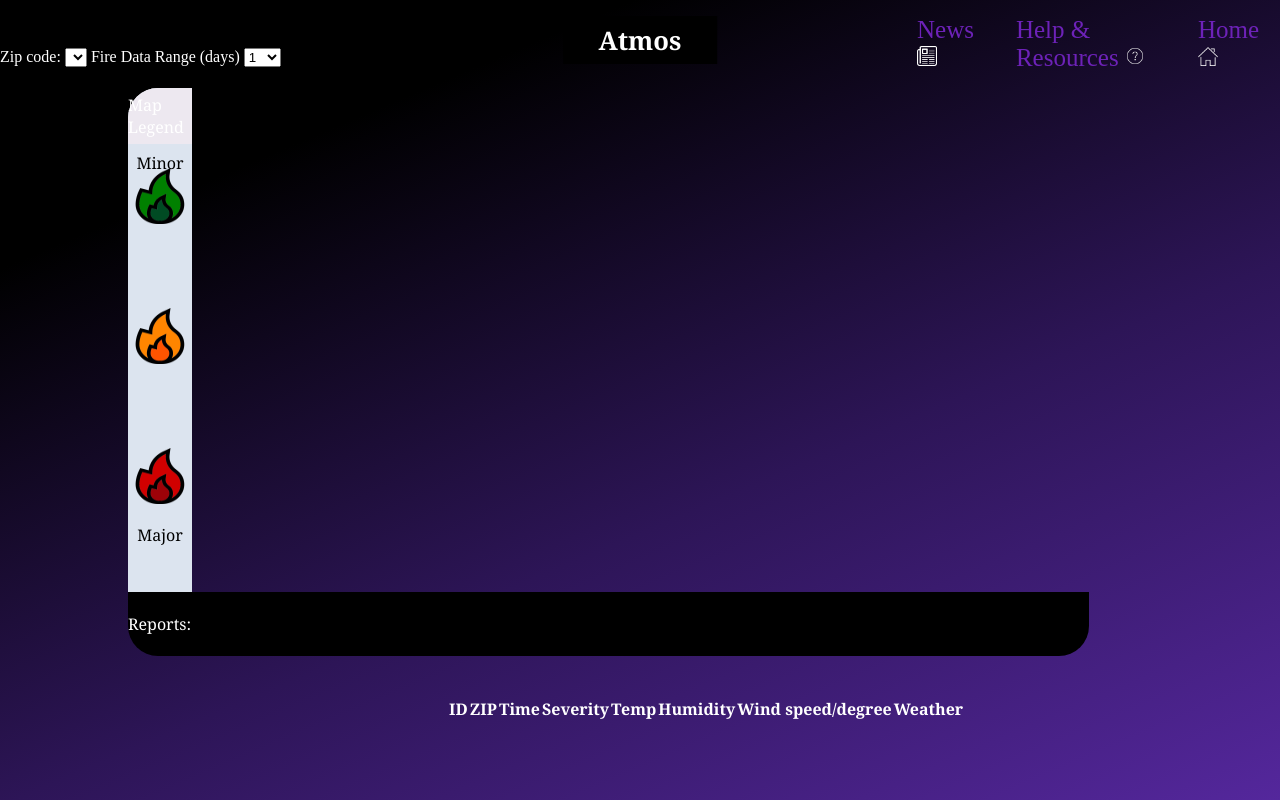
After one commit to mateoFrancis/AtmosApp, a PHP site: page /ATMOS/Home.php in a window 1280 px wide. The commit adds this page. Run offline with PHP 8.4, Linux system fonts and the light colour scheme; data that the repository does not hold is empty; some libraries are stand-ins or nearby versions.

Commit message:
Add files via upload

```diff
--- /dev/null
+++ b/ATMOS/Home.php
@@ -0,0 +1,100 @@
+<!DOCTYPE html>
+<html>
+    <head>
+        <link rel="stylesheet" href="./style.css">
+        <script src = "script.js"></script>
+        <link rel ="icon" type="image/x-icon" href="./images/favicon02.jpg">
+
+        <title id="font">ATMOS</title>
+        <!-- Initializes google maps javascript API -->
+        <script src="https://maps.googleapis.com/maps/api/js?key=AIzaSyARVBJUMdn8K-mZWJrbbVHgtMEnd30kitg&libraries=marker"></script>
+    </head>
+
+    <body onload="initMap();">
+
+        <div id = 'logo'>
+            <p>Atmos</p>
+        </div>
+        <br><br><br><br><br><br>
+
+        <!-- <div id = 'animation'>  </div> -->
+
+        <div id = 'sidebar' >
+
+                <br>
+            <a href ="https://www.google.com/">News <img src="images/news.png" style="width:20px; height:20px;" alt="icon"> </a>
+
+            <a href ="https://www.google.com/">Help & Resources <img src="images/help.png" style="width:20px; height:20px;" alt="icon"></a>
+
+            <!-- <a href ="https://www.google.com/">Log-In <img src="images/log in.png" style="width:20px; height:20px;" alt="icon"></a> -->
+
+            <a href ="https://www.google.com/">Home <img src="images/home.png" style="width:20px; height:20px;" alt="icon"></a>
+            </div>
+
+
+
+        <div id="content">
+
+        <div id = "map"></div>
+
+        <div id = "legend">
+            <div id = "legendTop">Map Legend
+                <p  id= "legendTextTop">Minor</p>
+            </div>
+            <center>
+            <img src="images/green.png" style="width:5vw;height:7vh;margin-top:10vh;">
+            <!--<img src="images/blue.png" style="width:3vw;height:5vh;margin-top: 5vh"> -->
+           <!-- <img src="images/yellow.png" style="width:5vw;height:7vh;margin-top: 10vh"> -->
+            <img src="images/orange.png" style="width:5vw;height:7vh;margin-top: 10vh">
+            <img src="images/red.png" style="width:5vw;height:7vh;margin-top: 10vh">
+            <p style ="font-family: Georgia, 'Times New Roman', Times, serif;" >Major</p>
+            </center>
+        </div>
+
+        <div id = "live"> Reports: </div>
+
+
+        <form id="select" method="post">
+            <label for="zip">Zip code:</label>
+            <select id="zip" name="zip">
+                <?php foreach ($zipCodes as $zip): ?>
+                    <option value="<?php echo htmlspecialchars($zip); ?>"><?php echo htmlspecialchars($zip); ?></option>
+                <?php endforeach; ?>
+            </select>
+
+            <label for="days">Fire Data Range (days)</label>
+            <select id="days" name="days">
+                <option value="1">1</option>
+                <option value="2">2</option>
+                <option value="3">3</option>
+                <option value="4">4</option>
+                <option value="5">5</option>
+                <option value="6">6</option>
+                <option value="7">7</option>
+                <option value="8">8</option>
+                <option value="9">9</option>
+                <option value="10">10</option>
+            </select>
+        </form>
+
+
+    </div>
+
+    <div style="margin-bottom: 10vh;">
+        <table id = 'fireTable'>
+            <tr>
+                <th>ID</th>
+                <th>ZIP</th>
+                <th>Time</th>
+                <th>Severity</th>
+                <th>Temp</th>
+                <th>Humidity</th>
+                <th>Wind speed/degree</th>
+                <th>Weather</th>
+            </tr>
+
+        </table>
+    </div>
+
+
+    </body>
--- a/ATMOS/style.css
+++ b/ATMOS/style.css
@@ -41,7 +41,7 @@ body {
     justify-content: center;
     font-family: Georgia, 'Times New Roman', Times, serif;
 }
-
+/*
 #animation{
     z-index: 2;
     position:fixed;
@@ -55,32 +55,39 @@ body {
     background-size: 100% auto;
     background-repeat: no-repeat;
     background-position:center;
-    */
-}
+
+}*/
 
 #sidebar{
     position:fixed;
     right:0;
-    top: 6vh;
+    top: 2vh;
    /* background-color: #ebedeb; */
-    height:94vh;
-    width: 15vw;
+    height:7vh;
+    width: 30vw;
     text:#E5E5E5;
     font-size: 25px;
+    display: flex;
+    align-items: center;
+    justify-content: center;
+    z-index: 100;
 }
 #sidebar a {
-    padding: 8px 8px 8px 32px;
+    padding: 6px;
     text-decoration: none;
     font-size: 25px;
     color: #6d22b8;
-    display: block;
+    display: inline-block;
     transition: 0.3s;
+    margin: 0 15px;
+    z-index: 101;
   }
 
   #sidebar a:hover{
     color: #dce4ef;
     transition: 0.3s;
     background-color:#8f40d9 ;
+    border-radius: 4px;
 
   }
 #map {
@@ -128,7 +135,6 @@ hr.solid {
 #legendTextTop{
     position:absolute;
     top: 6vh;
-    left: 10vh;
     color: black;
 }
 
@@ -167,3 +173,8 @@ table {
 table, th, td {
     /*border: 1px solid rgb(224, 20, 20);*/
   }
+
+#select{
+    color: white;
+    position: absolute;
+}
```
